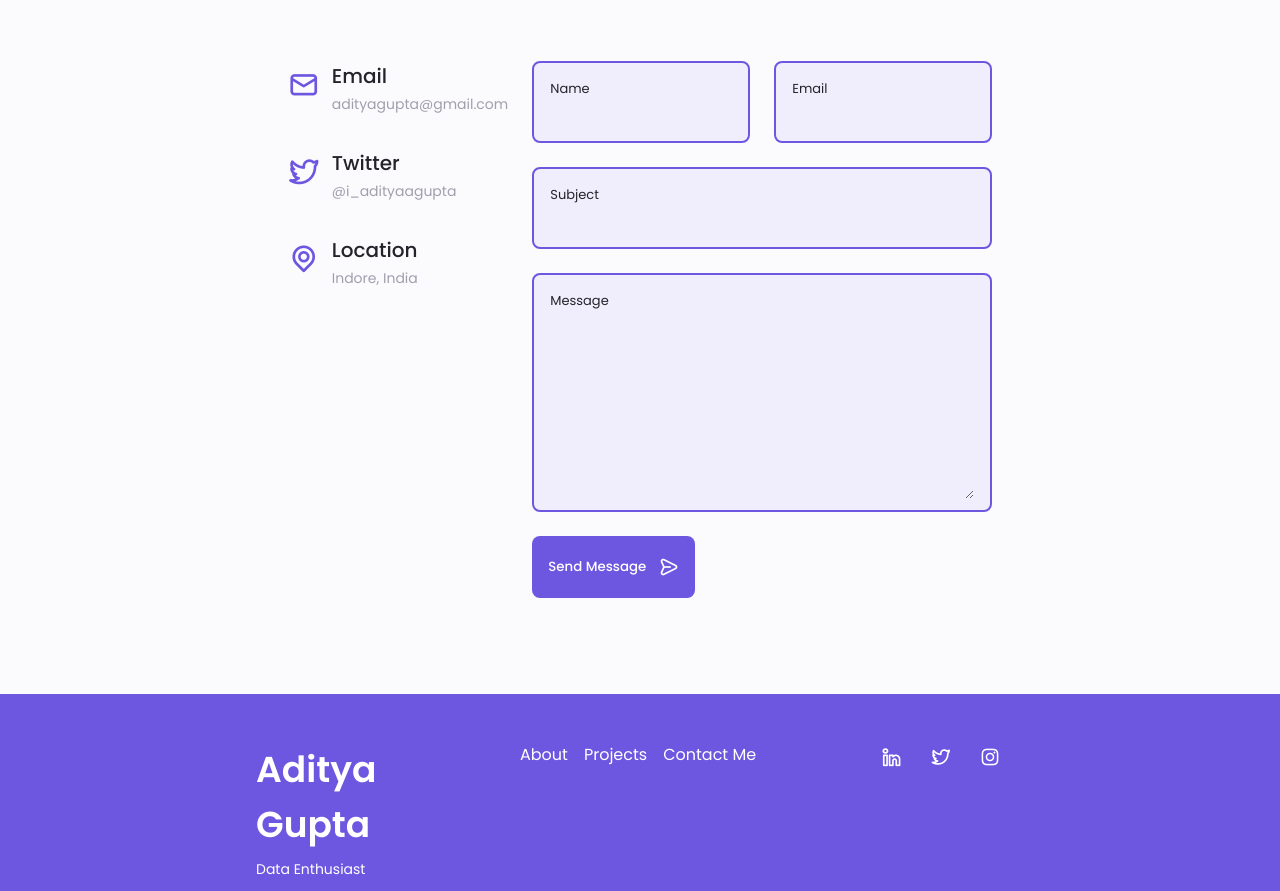
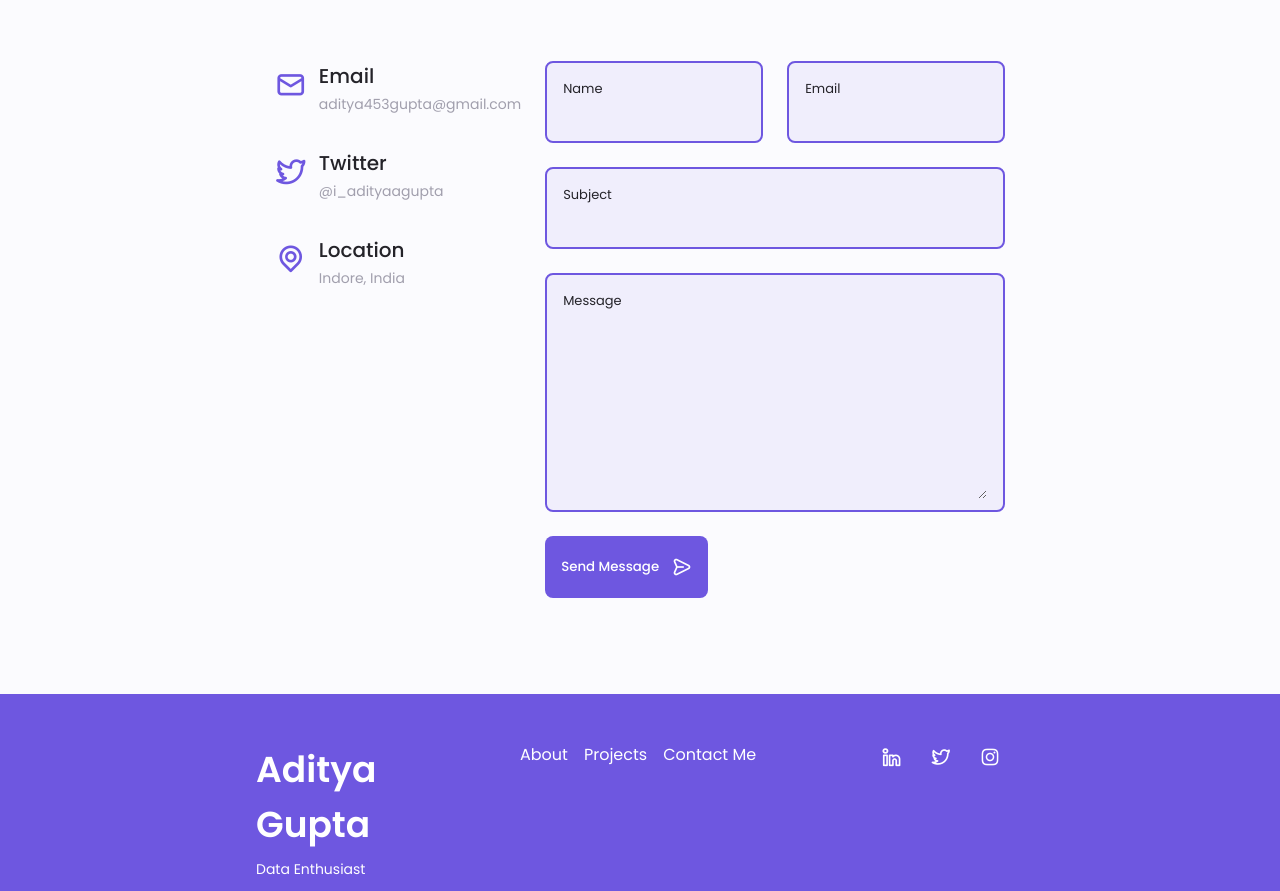
Before and after one commit to iadityagupta/PortfolioSite, a plain HTML site: page index.html in a window 1280 px wide. Shown: the part 3011-3902 px from the top of the page. Drawn offline with nearby package versions, Linux system fonts and the light colour scheme.

Commit message:
modified:   index.html

```diff
--- a/index.html
+++ b/index.html
@@ -478,7 +478,7 @@
               <i class="uil uil-envelope-alt contact_icon"></i>
               <div>
                 <h3 class="contact_title">Email</h3>
-                <span class="contact_subtitle">adityagupta@gmail.com</span>
+                <span class="contact_subtitle">aditya453gupta@gmail.com</span>
               </div>
             </div>
           </a>
```
